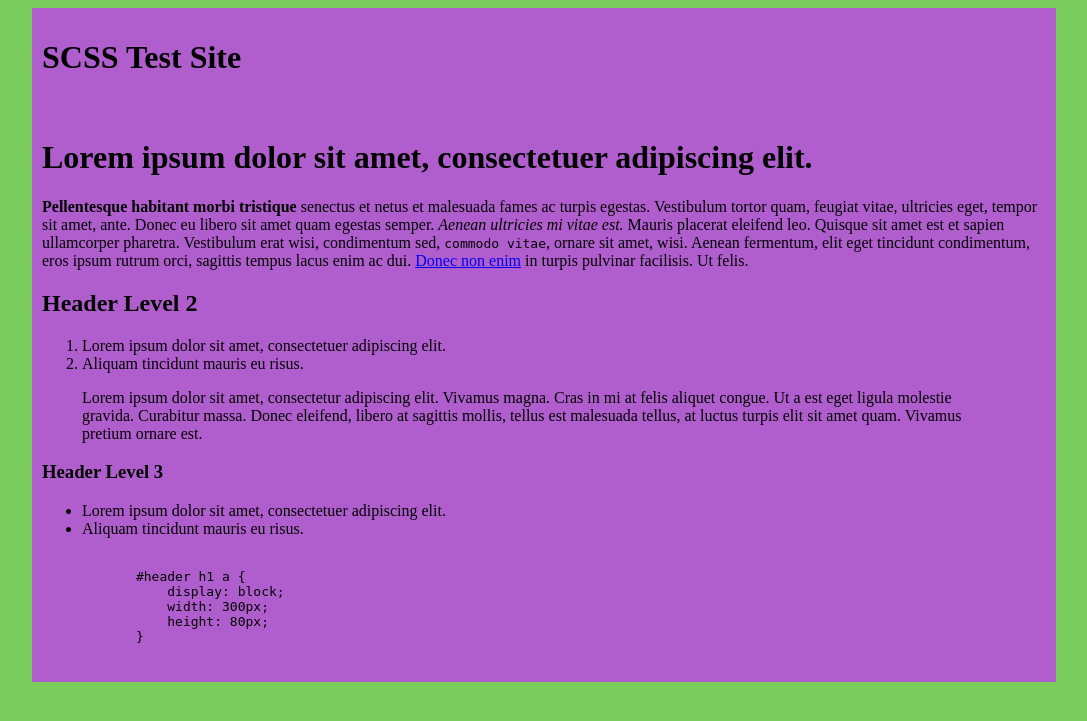
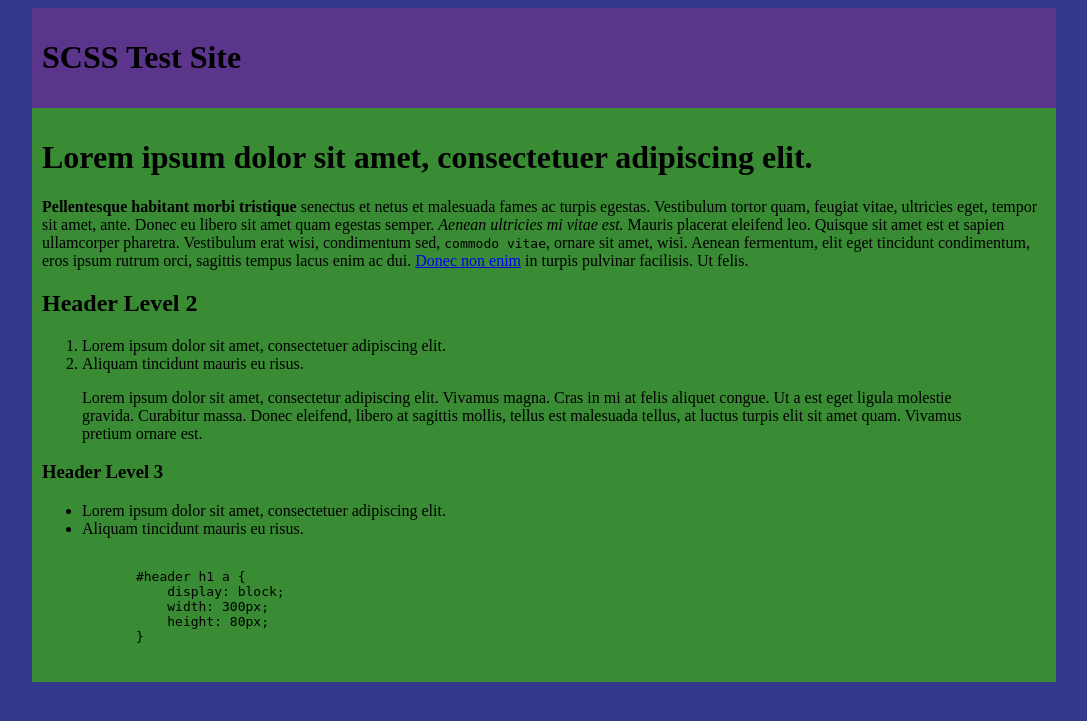
Before and after one commit to voodooGQ/scss_color_theory, a PHP site: page / in a window 1280 px wide. Shown: the top 721 px of the page, without its empty margins (96-1183 px from the left). Run offline with PHP 8.4, Linux system fonts and the light colour scheme.

Commit message:
Created basic color wheel functionality for complemantary, triad, and analagous color schemes.

```diff
--- a/assets/styles/css/screen.css
+++ b/assets/styles/css/screen.css
@@ -15,20 +15,70 @@ Original Author: Shane Smith
 
 Site Variables
 ------------------------------------------------------------------------ */
+/*
+ * Palette Style
+ *
+ * Options: complimentary, analogous, triad, split-complimentary, tetradic, square
+ */
+/* ---------------------------------------------------------------------
+Original Author: Shane Smith
+
+Color Functions
+------------------------------------------------------------------------ */
+/*
+ * Updates a supplied number based on a 360 degree color wheel
+ *
+ * @param {int} $degree
+ * @return {int}
+ */
+/*
+ * Complimentary color function.
+ * Returns the complimentary color of supplied color
+ *
+ * @param {string} $color The base color
+ * @return {string}
+ */
+/*
+ * Analogous Color function.
+ * Returns the analagous color shifts based on the supplied color
+ *
+ * @param {string} $color The base color
+ * @param {boolen} $counter Counter-Clockwise on the color wheel
+ * @return {string}
+ */
+/*
+ * Traid Color function
+ * Returns the triad color shifts based on the supplied color
+ *
+ * @param {stirng} $color The base color
+ * @param {boolean} $counter Counter-Clockwise on the color wheel
+ * @return {string}
+ */
 /* ---------------------------------------------------------------------
 Original Author: Shane Smith
 
 Color Palette
 ------------------------------------------------------------------------ */
+/* ---------------------------------------------------------------------
+Original Author: Shane Smith
+
+Site Variables
+------------------------------------------------------------------------ */
+/*
+ * Palette Style
+ *
+ * Options: complimentary, analogous, triad, split-complimentary, tetradic, square
+ */
 body {
-  background-color: #7bcd5e; }
+  background-color: #34398b; }
 
 .wrapper {
-  background-color: #b05ecd;
+  background-color: #398b34;
   width: 1024px;
   margin: 0 auto; }
 
 .header {
+  background-color: #5b348b;
   padding: 10px; }
 
 .content {
--- a/assets/styles/scss/_global_imports.scss
+++ b/assets/styles/scss/_global_imports.scss
@@ -5,4 +5,5 @@ Global Includes
 ------------------------------------------------------------------------ */
 
 @import 'partials/variables';
-@import 'partials/color_palette';
+@import 'partials/color_functions';
+@import 'partials/color_variables';
--- /dev/null
+++ b/assets/styles/scss/partials/_color_functions.scss
@@ -0,0 +1,77 @@
+/* ---------------------------------------------------------------------
+Original Author: Shane Smith
+
+Color Functions
+------------------------------------------------------------------------ */
+
+
+/*
+ * Updates a supplied number based on a 360 degree color wheel
+ *
+ * @param {int} $degree
+ * @return {int}
+ */
+@function color_wheel($degree) {
+    @if($degree >= 360) {
+        $degree: $degree - 360;
+    } @else if($degree <= 0) {
+        $degree: $degree + 360;
+    }
+
+    @return $degree
+}
+
+/*
+ * Complimentary color function.
+ * Returns the complimentary color of supplied color
+ *
+ * @param {string} $color The base color
+ * @return {string}
+ */
+@function complimentary_color($color: $base_color) {
+    @return complement($color);
+}
+
+/*
+ * Analogous Color function.
+ * Returns the analagous color shifts based on the supplied color
+ *
+ * @param {string} $color The base color
+ * @param {boolen} $counter Counter-Clockwise on the color wheel
+ * @return {string}
+ */
+@function analogous_color($color: $base_color, $counter: false) {
+    $hue: hue($color);
+    $saturation: saturation($color);
+    $lightness: lightness($color);
+
+    @if($counter) {
+        $hue: $hue - 30;
+    } @else {
+        $hue: $hue + 30;
+    }
+
+    @return hsl(color_wheel($hue), $saturation, $lightness);
+}
+
+/*
+ * Traid Color function
+ * Returns the triad color shifts based on the supplied color
+ *
+ * @param {stirng} $color The base color
+ * @param {boolean} $counter Counter-Clockwise on the color wheel
+ * @return {string}
+ */
+@function triad_color($color: $base_color, $counter: false) {
+    $hue: hue($color);
+    $saturation: saturation($color);
+    $lightness: lightness($color);
+
+    @if($counter) {
+        $hue: $hue - 120;
+    } @else {
+        $hue: $hue - 120;
+    }
+
+    @return hsl(color_wheel($hue), $saturation, $lightness);
+}
--- a/assets/styles/scss/partials/_color_palette.scss
+++ /dev/null
@@ -1,12 +0,0 @@
-/* ---------------------------------------------------------------------
-Original Author: Shane Smith
-
-Color Palette
------------------------------------------------------------------------- */
-
-@function complimentary_color($color: $base_color) {
-    @return complement($color);
-}
-
-$base_color: #7BCD5E;
-$secondary_color: complimentary_color($base_color);
--- /dev/null
+++ b/assets/styles/scss/partials/_color_variables.scss
@@ -0,0 +1,33 @@
+/* ---------------------------------------------------------------------
+Original Author: Shane Smith
+
+Color Palette
+------------------------------------------------------------------------ */
+
+@import 'variables';
+
+// Declare color variables. Default to base color
+$secondary_color: $base_color;
+$tertiary_color: $base_color;
+$quaternary_color: $base_color;
+
+
+@if $palette_style == "complimentary" {
+
+    $secondary_color: complimentary_color($base_color);
+    $tertiary_color: $base_color;
+    $quaternary_color: complimentary_color($base_color);
+
+} @else if $palette_style == "analogous" {
+
+    $secondary_color: analogous_color($base_color, true);
+    $tertiary_color: analogous_color($base_color, false);
+    $quaternary_color: $base_color;
+
+} @else if $palette_style == 'triad' {
+
+    $secondary_color: triad_color($base_color, true);
+    $tertiary_color: analogous_color($base_color, false);
+    $quaternary_color: $base_color;
+
+}
--- a/assets/styles/scss/partials/_variables.scss
+++ b/assets/styles/scss/partials/_variables.scss
@@ -4,5 +4,14 @@ Original Author: Shane Smith
 Site Variables
 ------------------------------------------------------------------------ */
 
+$base_color: #34398B;
+
+/*
+ * Palette Style
+ *
+ * Options: complimentary, analogous, triad, split-complimentary, tetradic, square
+ */
+$palette_style: 'triad';
+
 $site_width: 1024px;
 $base_padding: 10px;
--- a/assets/styles/scss/screen.scss
+++ b/assets/styles/scss/screen.scss
@@ -19,6 +19,7 @@ body {
 }
 
 .header {
+    background-color: $tertiary_color;
     padding: $base_padding;
 }
 
```
